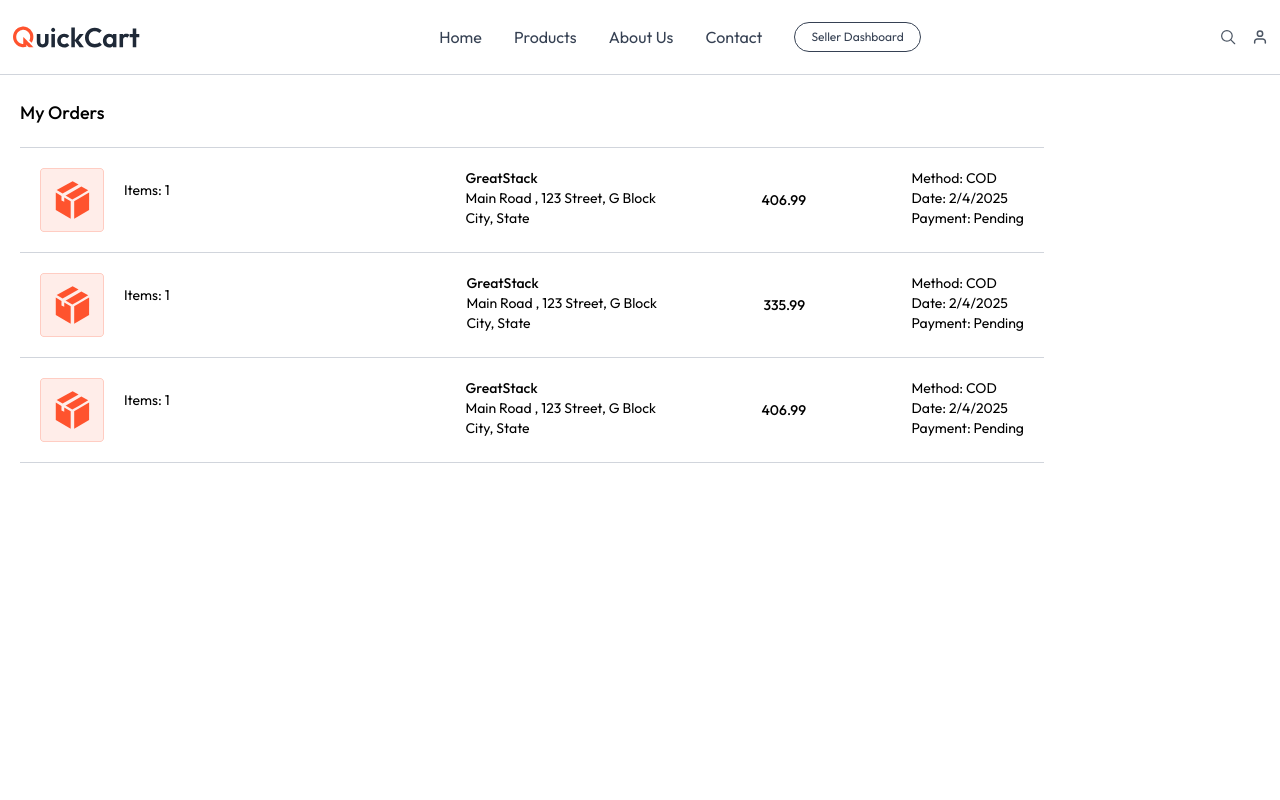
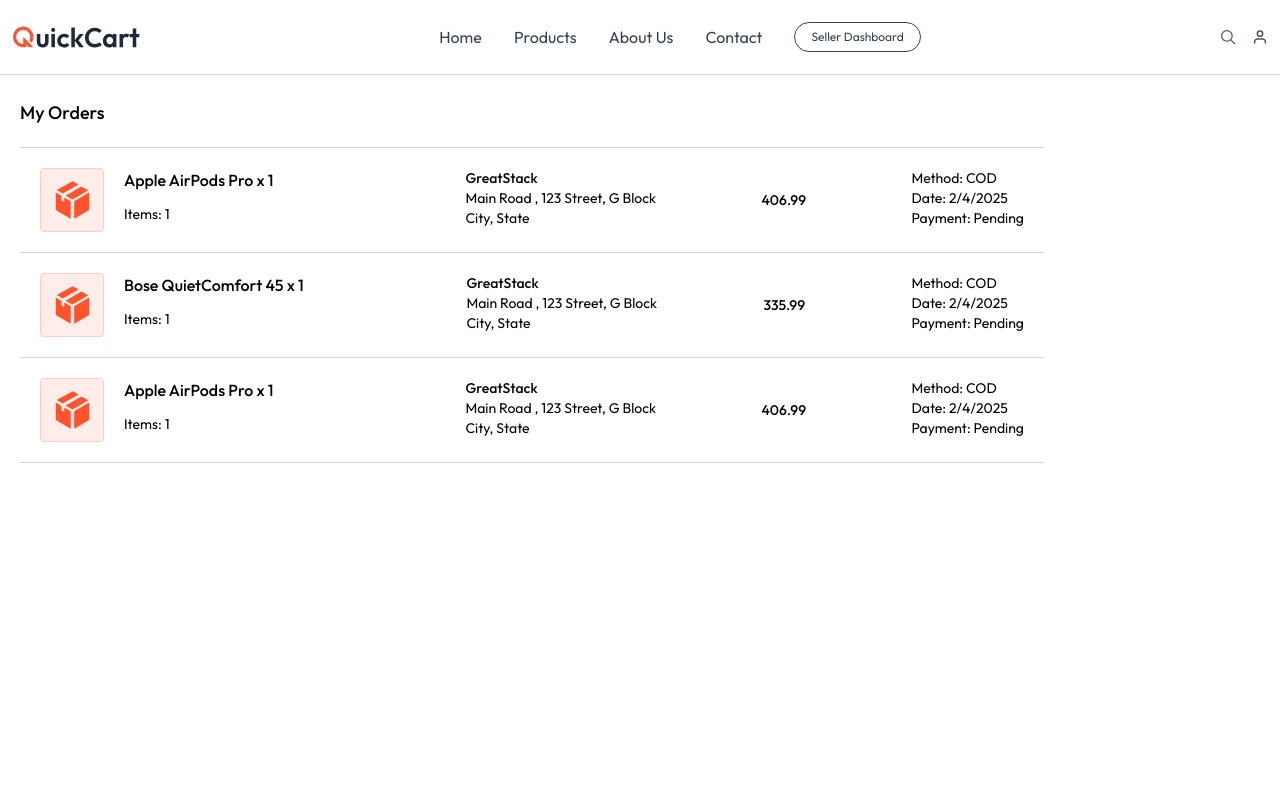
Before and after one commit to MuhammadRizwan-29/quick-cart-next, a Next.js app: page /my-orders in a window 1280 px wide. Shown: the top 800 px of the page. Built offline with nearby package versions, Linux system fonts and the light colour scheme; no server answers.

Commit message:
Update the 'my-order.tsx' file with types

```diff
--- a/app/my-orders/page.tsx
+++ b/app/my-orders/page.tsx
@@ -7,10 +7,49 @@
 import Image from "next/image";
 import { useEffect, useState } from "react";
 
+interface Product {
+  _id: string;
+  userId: string;
+  name: string;
+  description: string;
+  price: number;
+  offerPrice: number;
+  image: string[];
+  category: string;
+  date: number;
+  __v: number;
+}
+
+interface OrderItem {
+  product: Product;
+  quantity: number;
+  _id: string;
+}
+
+interface Address {
+  fullName: string;
+  area: string;
+  city: string;
+  state: string;
+  amount: number;
+}
+
+interface Order {
+  _id: string;
+  userId: string;
+  items: OrderItem[];
+  address: Address;
+  amount: number;
+  date: string;
+  __v: number;
+}
+
+// -------------------- COMPONENT --------------------
+
 export default function Page() {
   const { currency } = useAppContext();
 
-  const [orders, setOrders] = useState([]);
+  const [orders, setOrders] = useState<Order[]>([]);
   const [loading, setLoading] = useState(true);
 
   const fetchOrders = async () => {
@@ -21,6 +60,7 @@
   useEffect(() => {
     fetchOrders();
   }, []);
+
   return (
     <MainLayout>
       <section className="container mx-auto px-5">
@@ -31,8 +71,7 @@
               <Loading />
             ) : (
               <div className="max-w-5xl border-t border-gray-300 text-sm">
-                {orders.map((order, index) => {
-                  return (
+                {orders.map((order, index) => (
                   <div
                     key={index}
                     className="flex flex-col md:flex-row gap-5 justify-between p-5 border-b border-gray-300"
@@ -46,9 +85,10 @@
                       <p className="flex flex-col gap-3">
                         <span className="font-medium text-base">
                           {order.items
-                              .map((item) => {
-                                item.product.name + ` x ${item.quantity}`;
-                              })
+                            .map(
+                              (item) =>
+                                `${item.product.name} x ${item.quantity}`
+                            )
                             .join(", ")}
                         </span>
                         <span>Items: {order.items.length}</span>
@@ -82,8 +122,7 @@
                       </p>
                     </div>
                   </div>
-                  );
-                })}
+                ))}
               </div>
             )}
           </div>
```
Lines whose indentation alone changed are shown as unchanged.
